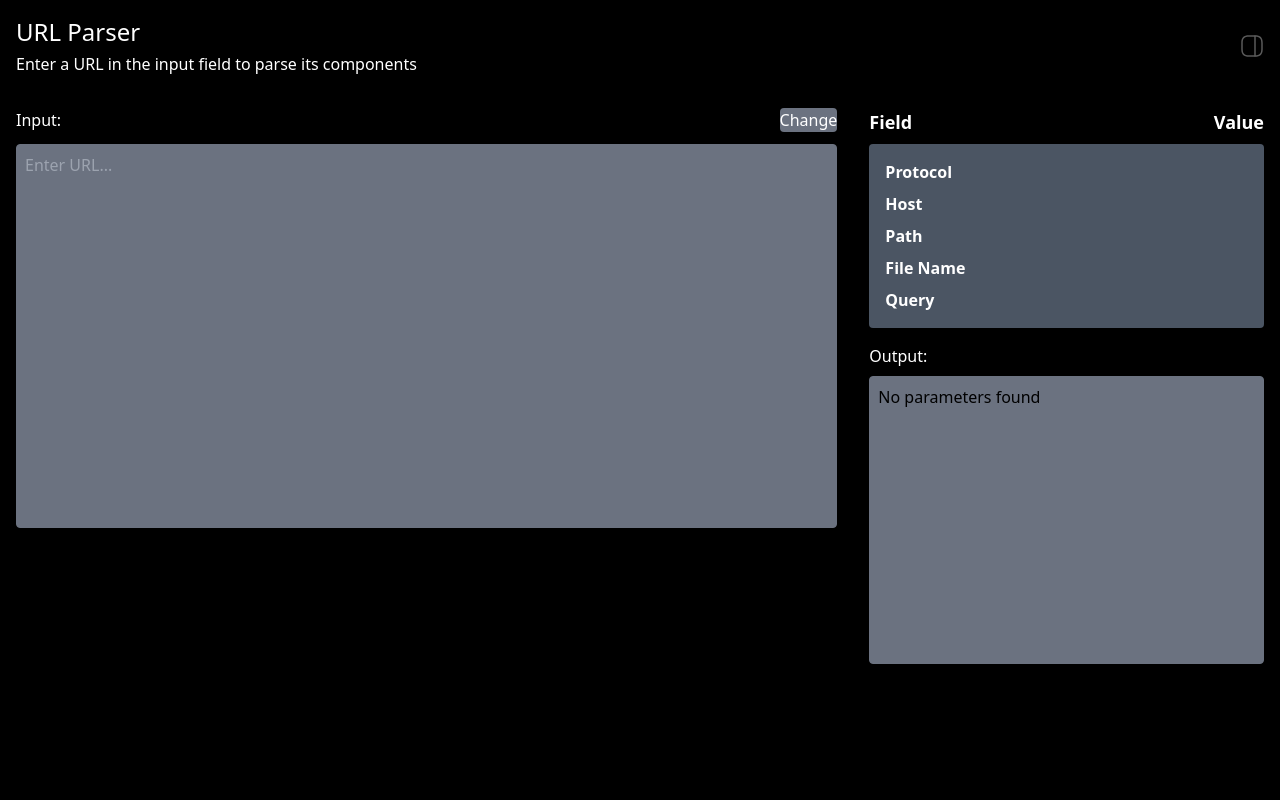
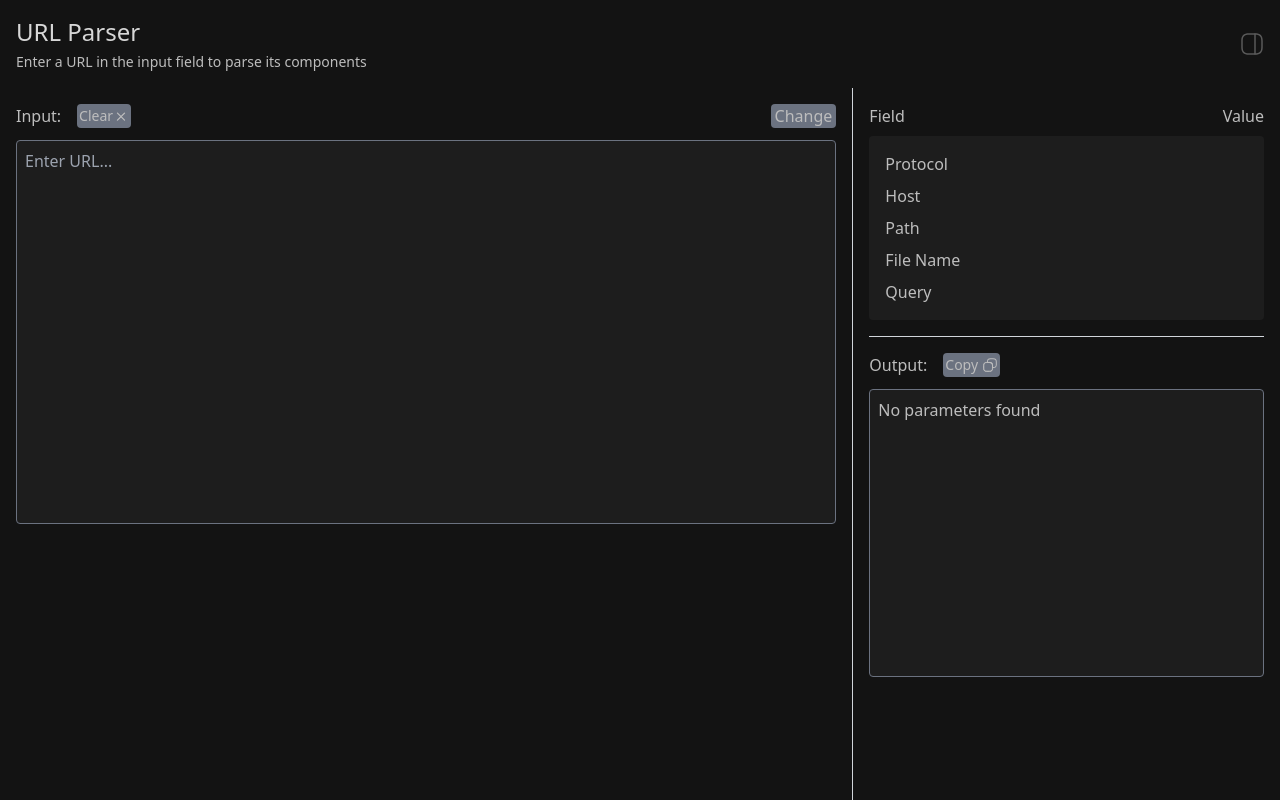
Before and after one commit to GitHub-Campus-Experts-Unilag/DevzenFrontend, a React (Vite) app: page / in a window 1280 px wide. Built offline with nearby package versions, Linux system fonts and the light colour scheme.

Commit message:
Modifying the Url Parser and adding finishing touches

```diff
--- a/src/pages/auth/url_parser.tsx
+++ b/src/pages/auth/url_parser.tsx
@@ -1,5 +1,8 @@
 import { useState } from "react";
 import Icon from "../../assets/grid-4.svg";
+import CloseIcon from "../../assets/close.svg"
+import CopyIcon from "../../assets/copy.svg"
+
 
 interface UrlObject {
     protocol: string;
@@ -14,6 +17,7 @@ function URLParser() {
     const [urlData, setUrlData] = useState<UrlObject | null>(null);
     const [searchParams, setSearchParams] = useState<string[]>([]);
     const [showFields, setShowFields] = useState(true);
+    const [isCopied, setIsCopied] = useState(false);
 
     const handleClick = () => {
         const url = new URL(urlString.startsWith("http") ? urlString : `https://${urlString}`);
@@ -48,23 +52,49 @@ function URLParser() {
     };
 
     const toggleFields = () => {
-        setShowFields(prev => !prev); // Toggle the visibility of the fields
+        setShowFields(prev => !prev);
     };
+
+
+    const Copy = () => {
+
+        const textToCopy = searchParams.join('\n');
+
+        if (textToCopy) {
+            navigator.clipboard.writeText(textToCopy)
+                .then(() => {
+                    setIsCopied(true);
+                })
+                .catch((err) => {
+                    console.error("Failed to copy text: ", err);
+                });
+        } else {
+            alert("No parameters to copy!");
+        }
+    };
+
+
+    const clear =()=>{
+        setUrlString('')
+        setUrlData(null);
+        setSearchParams([]);
+        setIsCopied(false);
+    }
 
     return (
         <>
-            <div className="bg-black min-h-screen text-white flex flex-col overflow-hidden">
+            <div className="bg-[#131313] min-h-screen text-[#BDBDBD] flex flex-col overflow-hidden">
 
                 <div className="flex justify-between items-center p-4">
                     <div>
-                        <h1 className="text-2xl mb-1">URL Parser</h1>
-                        <p >Enter a URL in the input field to parse its components</p>
+                        <h1 className="text-2xl text-[#D7D7D7] mb-1">URL Parser</h1>
+                        <p className="text-sm" >Enter a URL in the input field to parse its components</p>
                     </div>
 
                     <img
                         src={Icon}
                         alt="icon"
-                        className="ml-auto cursor-pointer"
+                        className="ml-auto cursor-pointer hidden lg:inline-block"
                         onClick={toggleFields}
                     />
                 </div>
@@ -76,10 +106,19 @@ function URLParser() {
 
                         <div>
                             <div className="flex justify-between mb-3">
-                                <p>Input:</p>
+                                <div className="flex gap-4">
+                                    <p>Input:</p>
+                                    <button
+                                        onClick={clear}
+                                        className="flex items-center bg-gray-500 text-[#BDBDBD] text-sm px-0.5  rounded">
+                                        Clear
+                                        <img src={CloseIcon} className=" w-4 h-4"/>
+                                    </button>
+                                </div>
+
                                 <button
                                     onClick={handleClick}
-                                    className="bg-gray-500 text-white rounded"
+                                    className="bg-gray-500 text-[#BDBDBD] rounded px-1"
                                 >
                                     Change
                                 </button>
@@ -89,21 +128,21 @@ function URLParser() {
                                 value={urlString}
                                 onChange={(e) => setUrlString(e.target.value)}
                                 placeholder="Enter URL..."
-                                className="text-black w-full h-96 p-2 resize-none bg-gray-500 border border-gray-500 rounded"
+                                className="text-[#BDBDBD] w-full h-96 p-2 resize-none bg-[#1D1D1D] border border-gray-500 rounded"
                                 style={{ overflow: "auto", whiteSpace: "pre-wrap" }}
                             />
                         </div>
                     </div>
-
+                    <hr className="w-[1px] h-auto bg-gray-300 rotate-180 border-none"></hr>
                     {/* Output Section */}
                     {showFields && (
                         <div className="flex-none w-full md:w-1/3 p-4 flex flex-col">
-                            <div className="flex justify-between mb-2">
-                                <h1 className="text-lg font-bold">Field</h1>
-                                <h1 className="text-lg font-bold">Value</h1>
+                            <div className="flex justify-between mb-2 text-[#BDBDBD">
+                                <h2 >Field</h2>
+                                <h2 >Value</h2>
                             </div>
-                            <div className="grid grid-cols-2 gap-4 bg-gray-600 p-4 rounded">
-                                <div className="font-semibold">
+                            <div className="grid grid-cols-2 gap-4 bg-[#1D1D1D] text-[#BDBDBD] p-4 rounded">
+                                <div >
                                     <ul className="space-y-2">
                                         <li>Protocol</li>
                                         <li>Host</li>
@@ -113,7 +152,7 @@ function URLParser() {
                                     </ul>
                                 </div>
                                 <div className="overflow-hidden">
-                                    <ul className="space-y-2">
+                                    <ul className="space-y-2 text-[#BDBDBD]">
                                         <li>{urlData ? urlData.protocol : ''}</li>
                                         <li>{urlData ? urlData.host : ''}</li>
                                         <li>{urlData ? urlData.path : ''}</li>
@@ -122,13 +161,22 @@ function URLParser() {
                                     </ul>
                                 </div>
                             </div>
+                            <hr className="border-t border-gray-300 my-4" />
+                            <div className="flex gap-4 mb-3">
+                                <h2 className="text-[#BDBDBD]">Output:</h2>
+                                <button
+                                    onClick={Copy}
+                                    className="flex items-center bg-gray-500 text-[#BDBDBD] text-sm px-0.5  rounded">
+                                    {isCopied ? "Copied!!!" : "Copy"}
+                                    {!isCopied && <img src={CopyIcon} className="w-4 h-4 ml-1"/>}
+                                </button>
+                            </div>
 
-                            <h1 className="mt-4 mb-2">Output:</h1>
                             <div className="w-full flex-grow">
                                 <textarea
                                     value={searchParams.length > 0 ? searchParams.join('\n') : 'No parameters found'}
                                     readOnly
-                                    className="text-black w-full h-72 max-h-screen p-2 bg-gray-500 resize-none border border-gray-500 rounded"
+                                    className="text-[#BDBDBD] w-full h-72 max-h-screen p-2 bg-[#1D1D1D] resize-none border border-gray-500 rounded"
                                     style={{ overflow: "auto", whiteSpace: "pre-wrap" }}
                                 />
                             </div>
```
Also changed, not shown: src/assets/close.svg (added), src/assets/copy.svg (added).
